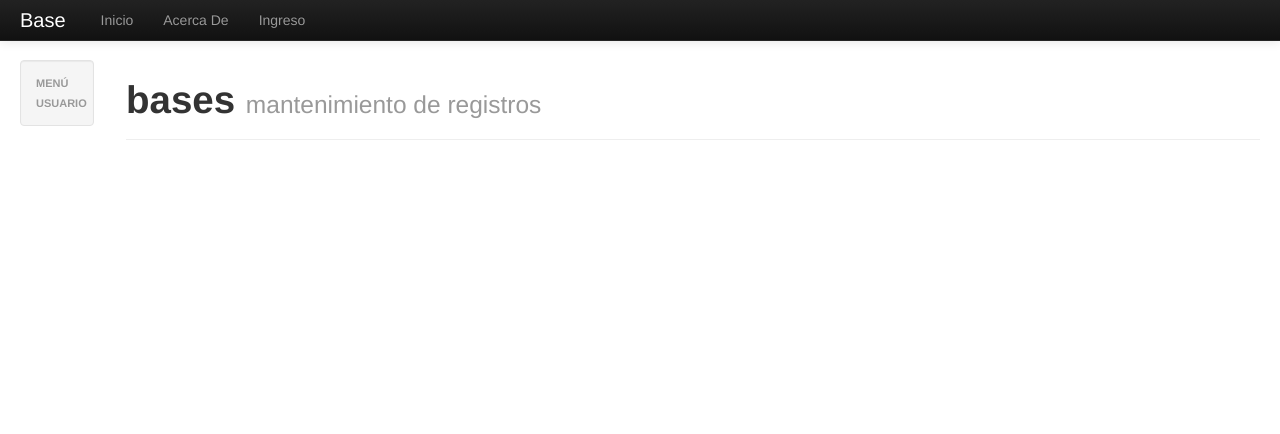
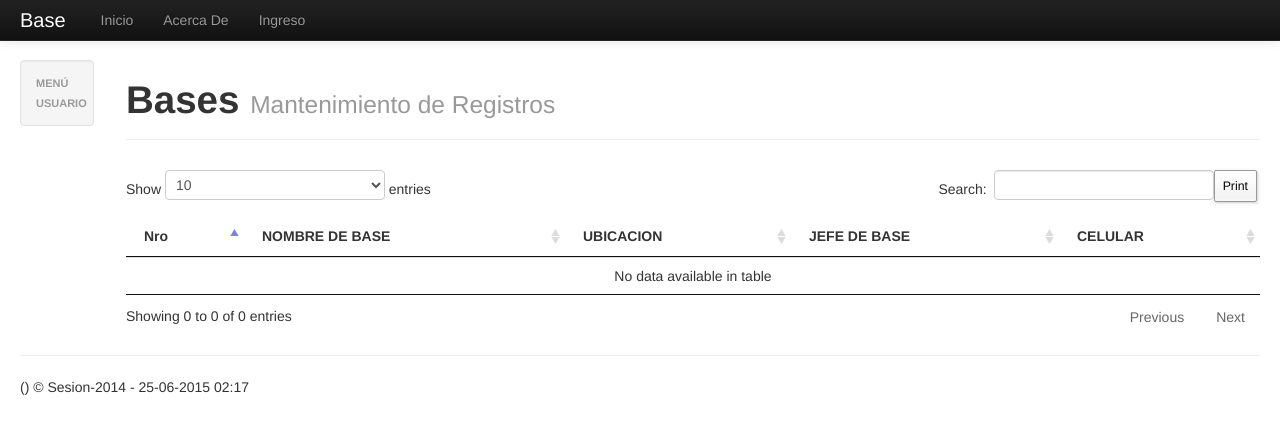
Before and after one commit to royer21/staff2, a CodeIgniter app: page /staff/index.php/base/search/1 in a window 1280 px wide. Shown: the top 434 px of the page. Run offline with CodeIgniter, Linux system fonts and the light colour scheme; data that the repository does not hold is empty.

Commit message:
arreglo de la vista de bases

```diff
--- a/application/views/base/index.php
+++ b/application/views/base/index.php
@@ -1,77 +1,27 @@
-<div class="contenedor-tabla" style="text-transform:lowercase">
 <div class="page-header">
-
 	<h1>Bases <small>Mantenimiento de Registros</small></h1>
 </div>
-	<!--
-	<?php
 
-	 ?>
-		<?= form_open('base/index/', array('class'=>'form-search')); ?>
-			<?= form_input(array('type'=>'text', 'name'=>'buscar', 'id'=>'buscar', 'placeholder'=>'Buscar por Descripcion...', 'class'=>'input-medium search-query', 'value' => $value)); ?>
-			<?= form_button(array('type'=>'submit', 'content'=>'<i class="icon-search"></i>', 'class'=>'btn btn-primary')); ?>
-			<?= anchor('base/create','Agregar',array('class'=>'btn'))?>
-		<?= form_close();?>
-
-	<?php
-
-			if (empty($query)) {
-
-				echo "
-				<tr>
-					<td>No se encontraron registros. <a href='../base/index'>Regresar a la lista</a></td>
-				</tr>
-				";
-			} else {
-
-			 ?>
-
-	<?php
-		if ($value != FALSE) {
-			echo 'Se encontraron '.count($query).' coincidencias de la búsqueda "'.$value.'".';
-		}
-	 ?>  -->
-<?php //echo var_dump($query) ?>
-	<table id="example" class="table table-condensed table-bordered display " cellspacing="0" width="100%" >
+<table id="example" class="table table-condensed">
 	<thead>
 		<tr>
-				<th>N°</th>
-				<th>Nombre de Base</th>
-				<th>Ubicación</th>
-				<th>Jefe de Base</th>
-			<!-- <th>Celular<th> -->
+			<th>Nro</th>
+			<th>NOMBRE DE BASE</th>
+			<th>UBICACION</th>
+			<th>JEFE DE BASE</th>
+			<th>CELULAR</th>
 		</tr>
 	</thead>
 
 	<tbody>
-
-			<?php
-			//$output = json_encode($query);
-			//echo var_dump($output);
-			foreach ($query as $registro): ?>
+		<?php foreach ($query as $registro): ?>
 		<tr>
-				<td><?= anchor('base/edit/'.$registro->id,$registro->orden) ; ?></td>
-				<td><?= $registro->nombre ?></td>
-				<td><?= $registro->ubicacion ?></td>
-				<td><?= $registro->jefe ?></td>
-				<td><?= $registro->celular ?></td>
+			<td><?php echo $registro->orden; ?></td>
+			<td><?php echo $registro->nombre; ?></td>
+			<td><?php echo $registro->ubicacion; ?></td>
+			<td><?php echo $registro->jefe; ?></td>
+			<td><?php echo $registro->celular; ?></td>
 		</tr>
 		<?php endforeach; ?>
 	</tbody>
-
 </table>
-
-	<?php } ?>
-	<?= anchor('base/create','Agregar',array('class'=>'btn'))?>
-	<button class="btn btn-primary" onclick="lanzarReporte()">
-		Generar PDF
-	</button>
-	<script type="text/javascript">
-		function lanzarReporte(){
-			var peticion = document.getElementsByTagName("input")[0].value;
-			window.open('http://localhost/staff/base/generapdf/'+peticion, 'Reporte de Bases');
-		}
-	</script>
-
-
-</div>
```
Lines whose indentation alone changed are shown as unchanged.
